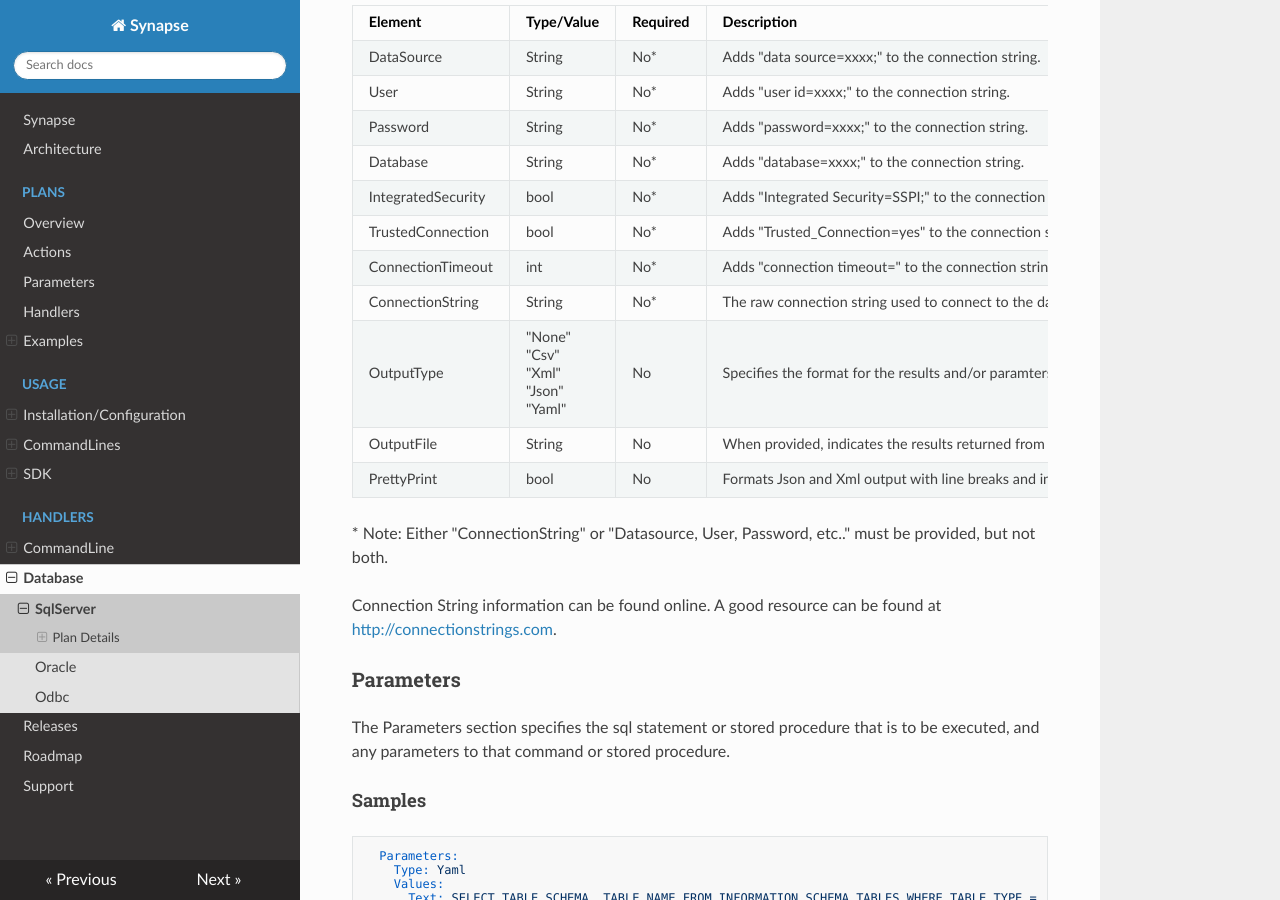
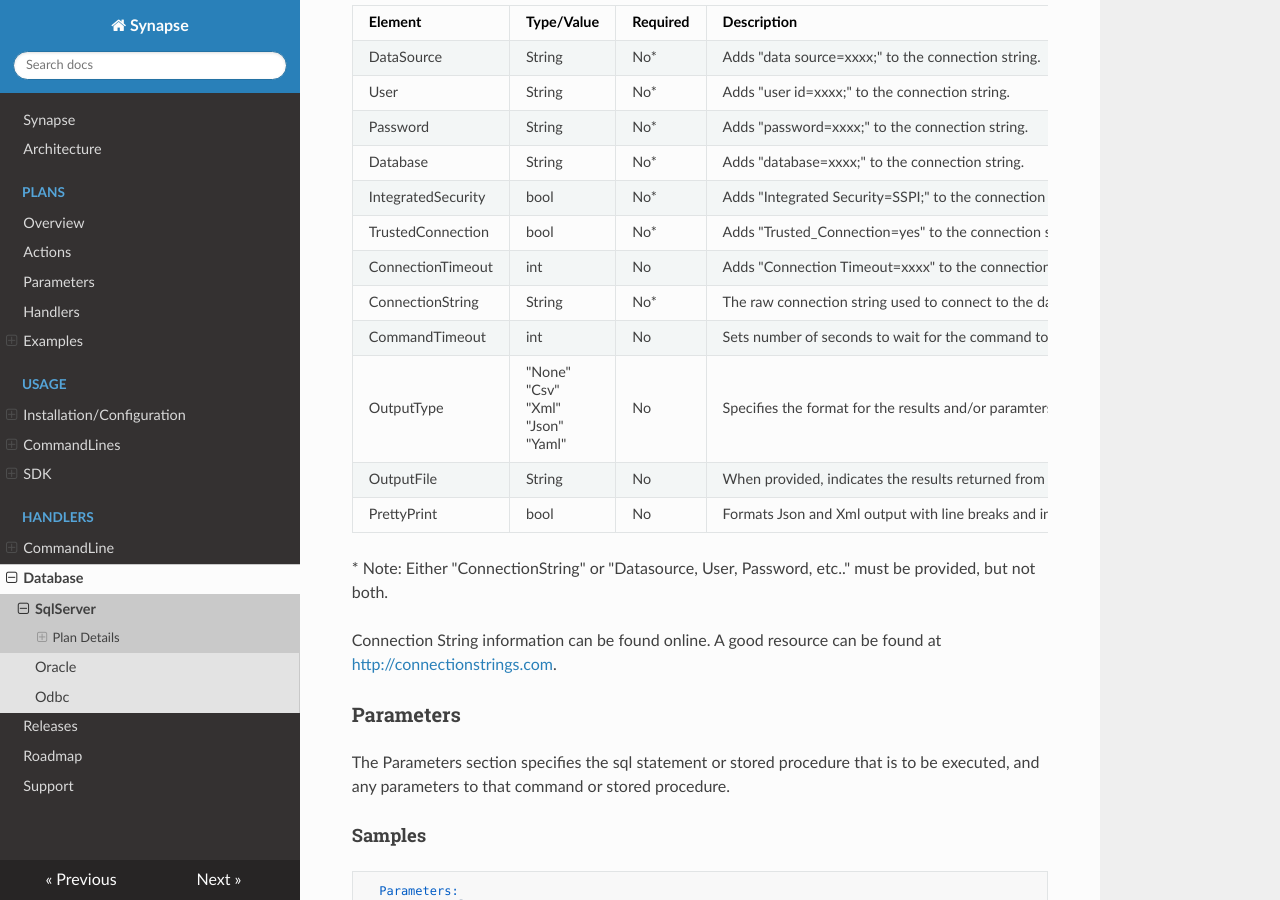
Before and after one commit to SynapseProject/synapse.docs, an MkDocs documentation site: the page built from docs/handlers/sql/sqlserver.md, in a window 1280 px wide and 900 px high, scrolled down 785 px. Built offline with MkDocs 1.6.1, drawn with Linux system fonts in a browser that asks for light colours; nearby versions of some CDN libraries; old or Windows-style settings are respelled for this version of MkDocs.

Commit message:
Added “ConnectionTimeout” and “CommandTimeout” config elements.

```diff
--- a/docs/handlers/sql/sqlserver.md
+++ b/docs/handlers/sql/sqlserver.md
@@ -38,8 +38,9 @@ The config section of the plan specifies the information needed to connect to th
 |Database|String|No*|Adds "database=xxxx;" to the connection string.
 |IntegratedSecurity|bool|No*|Adds "Integrated Security=SSPI;" to the connection string.
 |TrustedConnection|bool|No*|Adds "Trusted_Connection=yes" to the connection string.
-|ConnectionTimeout|int|No*|Adds "connection timeout=" to the connection string.
+|ConnectionTimeout|int|No|Adds "Connection Timeout=xxxx" to the connection string.  (Default = 15 seconds)
 |ConnectionString|String|No*|The raw connection string used to connect to the database.  The handler uses the [.NET Framework Data Provider for SQL Server](https://www.connectionstrings.com/sql-server/) format to connect.
+|CommandTimeout|int|No|Sets number of seconds to wait for the command to execute.  (Default value = 30 seconds).
 |OutputType|"None"<br>"Csv"<br>"Xml"<br>"Json"<br>"Yaml"|No|Specifies the format for the results and/or paramters returned from the call.  Default = "Csv"
 |OutputFile|String|No|When provided, indicates the results returned from the call should be written to a file instead of being returned in ExitData.  This should be used when the size of the result set is too great to store in memory.
 |PrettyPrint|bool|No|Formats Json and Xml output with line breaks and indention.  (Default = false)
```
Also changed, not shown: docs/handlers/sql/odbc.md (+2 -0 lines), docs/handlers/sql/oracle.md (+2 -0 lines).
